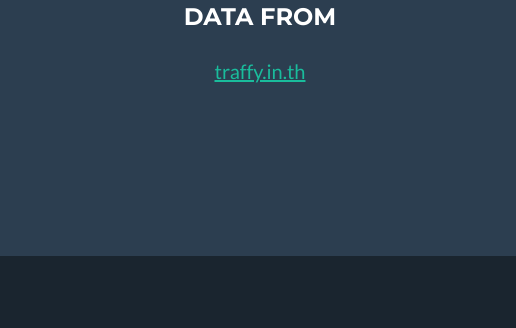
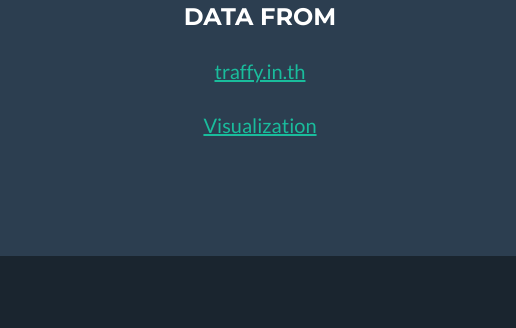
Before and after one commit to ARabbitAteGrass/ChadChart, a plain HTML site: page index.html in a window 1280 px wide. Shown: the part 2015-2343 px from the top of the page, 0-516 px from the left. Drawn offline with nearby package versions, Linux system fonts and the light colour scheme.

Commit message:
more link

```diff
--- a/index.html
+++ b/index.html
@@ -123,6 +123,10 @@
                         <p class="lead mb-0">
                             <a href="https://www.traffy.in.th/">traffy.in.th</a>
                         </p>
+                        <br>
+                        <p class="lead mb-0">
+                            <a href="https://share.traffy.in.th/teamchadchart">Visualization</a>
+                        </p>
                     </div>
                     <!-- Footer Social Icons-->
                     <div class="col-lg-4 mb-5 mb-lg-0">
```
